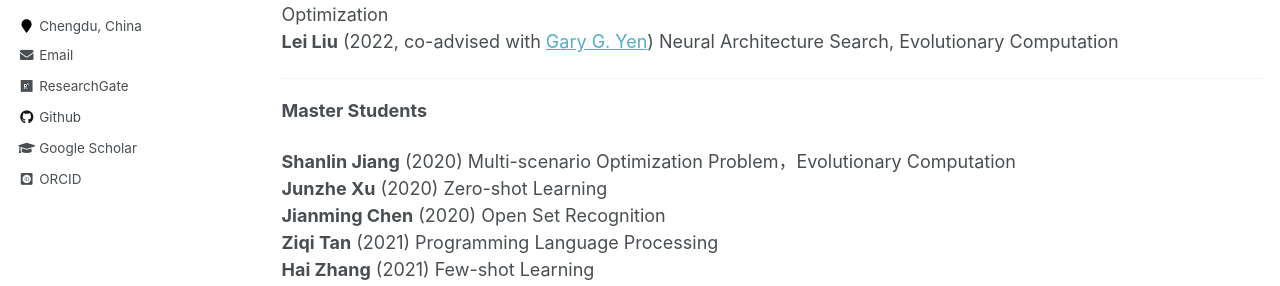
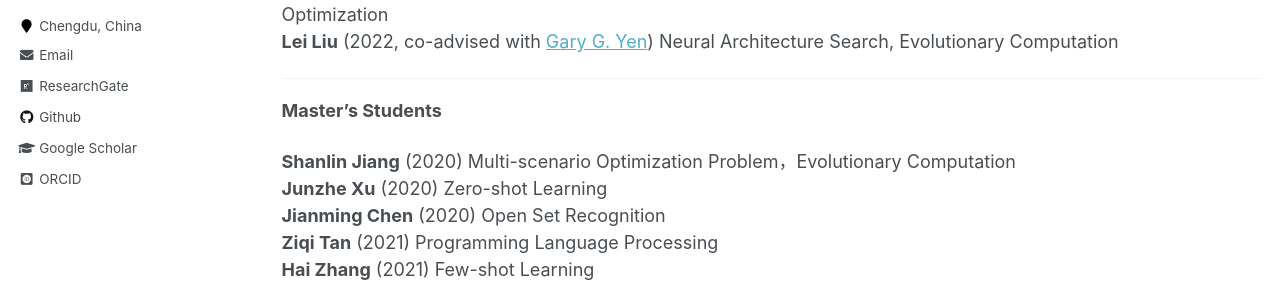
Before and after one commit to JianmingChen121/KaminZZZ.github.io, a Jekyll site: the page built from _pages/people.md, in a window 1280 px wide and 1293 px high. Shown: the part 399-685 px from the top of the window. Built offline with Jekyll 4.4.1, drawn with Linux system fonts in a browser that asks for light colours; some web fonts are replaced.

Commit message:
Update people.md

```diff
--- a/_pages/people.md
+++ b/_pages/people.md
@@ -13,8 +13,8 @@ We focus on the application of intelligent data processing, evolutionary computa
 **Chenyang Li** (2022, co-advised with [Gary G. Yen](https://experts.okstate.edu/gyen)) Dynamic Multi-objective Optimization Algorithm, Robust Optimization<br>
 **Lei Liu** (2022, co-advised with [Gary G. Yen](https://experts.okstate.edu/gyen)) Neural Architecture Search, Evolutionary Computation<br>
 
-<hr>
-**Master Students**
+<hr/>
+**Master's Students**
 
 **Shanlin Jiang** (2020) Multi-scenario Optimization Problem，Evolutionary Computation<br>
 **Junzhe Xu** (2020) Zero-shot Learning<br>
@@ -25,7 +25,7 @@ We focus on the application of intelligent data processing, evolutionary computa
 **Zhaohui Yang** (2022) Deep Learning<br>
 **Dinglin Shen** (2022) Large-scale Multi-objective Optimization Problem<br>
 
-<hr>
+<hr/>
 **Alumni**
 
 **Zhenyou Heng** (Masters of 2018-2021)<br>
```
